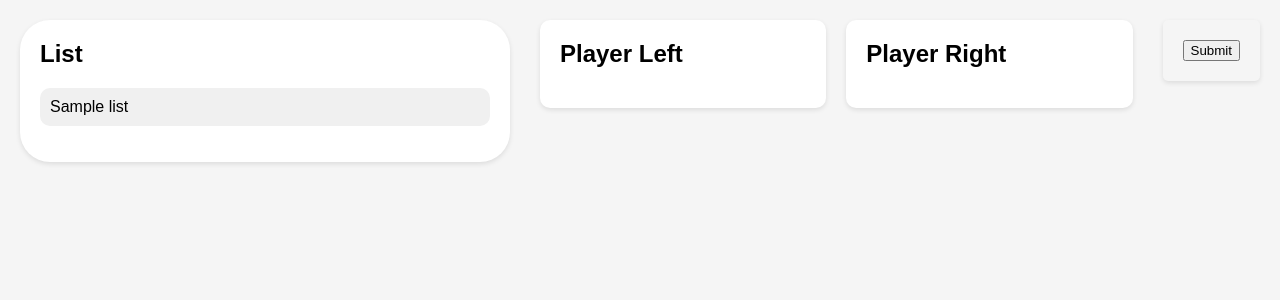
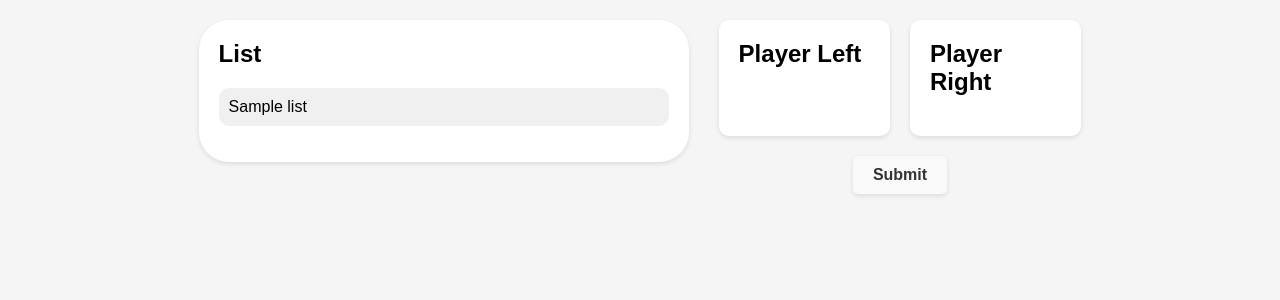
Before and after one commit to FrostingBunBun/flask, a Flask app: template templates/names.html in a window 1280 px wide. Shown: the top 300 px of the page. Run offline with Flask 3, Linux system fonts and the light colour scheme; the template is opened without the code that fills it: most values are stand-ins (such as "Sample title", 1, 10 or a date in 2020).

Commit message:
proper look
yet to fix spacing

```diff
--- a/static/styles/styles.css
+++ b/static/styles/styles.css
@@ -20,7 +20,7 @@
   border-radius: 30px;
   box-shadow: 0 2px 5px rgba(0, 0, 0, 0.1);
   max-width: 450px;
-  margin: 0 auto;
+  /* margin: 0 auto; */
 }
 
 .list h2 {
@@ -95,9 +95,21 @@
     flex: 1;
   }
 .button-container {
-    display:flex;
-    background-color: #f5f5f5;
+    text-align: center;
+  margin-top: 20px;
+}
+.my-button {
+    padding: 10px 20px;
+    font-size: 16px;
+    font-weight: bold;
+    background-color: #f9f9f9;
+    color: #333;
+    border: none;
     border-radius: 5px;
     box-shadow: 0 2px 5px rgba(0, 0, 0, 0.1);
-    padding: 20px;
-}
+    cursor: pointer;
+  }
+
+  .my-button:hover {
+    background-color: #e7e7e7;
+  }
--- a/templates/names.html
+++ b/templates/names.html
@@ -9,6 +9,7 @@
 </head>
 <body>
     <div class="container">
+
         <div class="list" id="list">
             <h2>List</h2>
             <ul>
@@ -17,6 +18,8 @@
                 {% endfor %}
             </ul>
         </div>
+
+        <div class="rightSide">
             <div class="field-container">
                 <div class="field" id="field1" ondrop="drop(event)" ondragover="allowDrop(event)">
                     <h2>Player Left</h2>
@@ -25,11 +28,15 @@
                     <h2>Player Right</h2>
                 </div>
             </div>
+
+
             <div class="button-container">
                 <button class="my-button">Submit</button>
             </div>
         </div>
 
+    </div>
+
     <script src="{{ url_for('static', filename='scripts/script.js') }}"></script>
 </body>
 </html>
```
Lines whose indentation alone changed are shown as unchanged.
